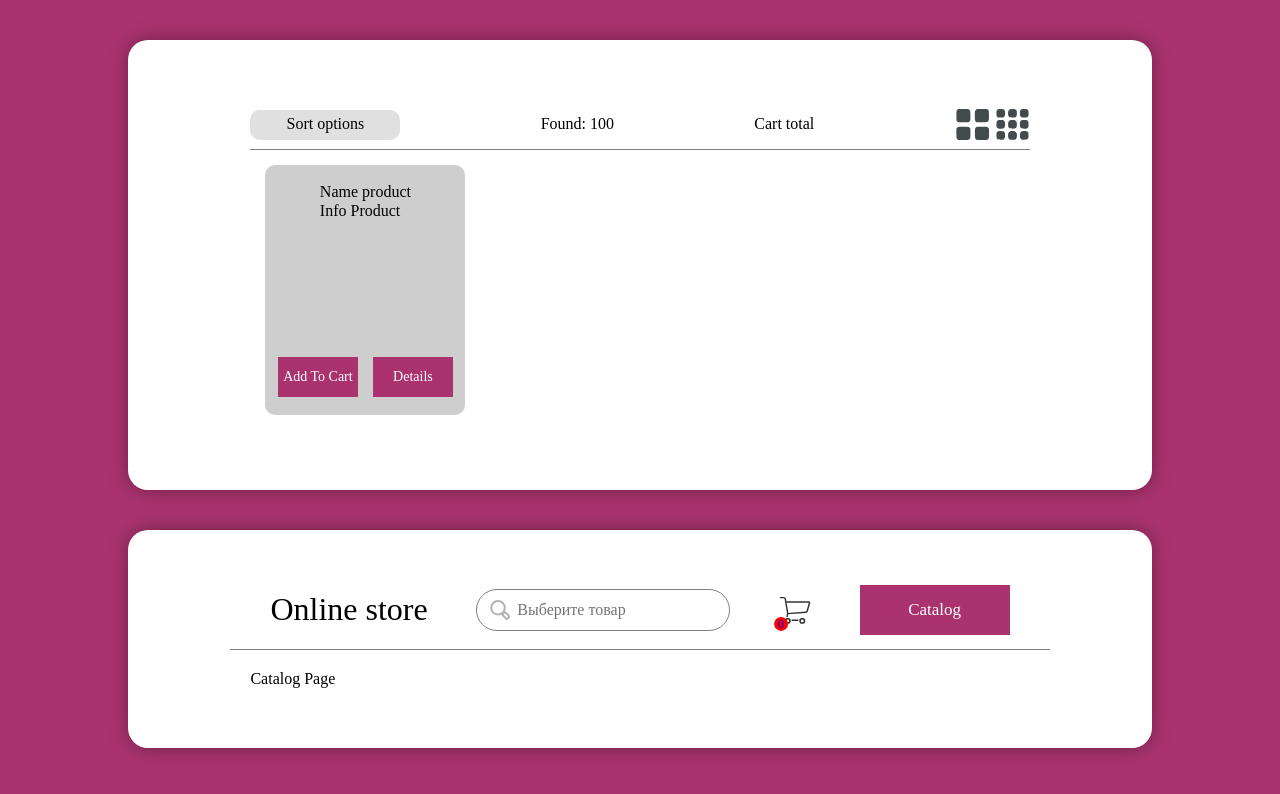
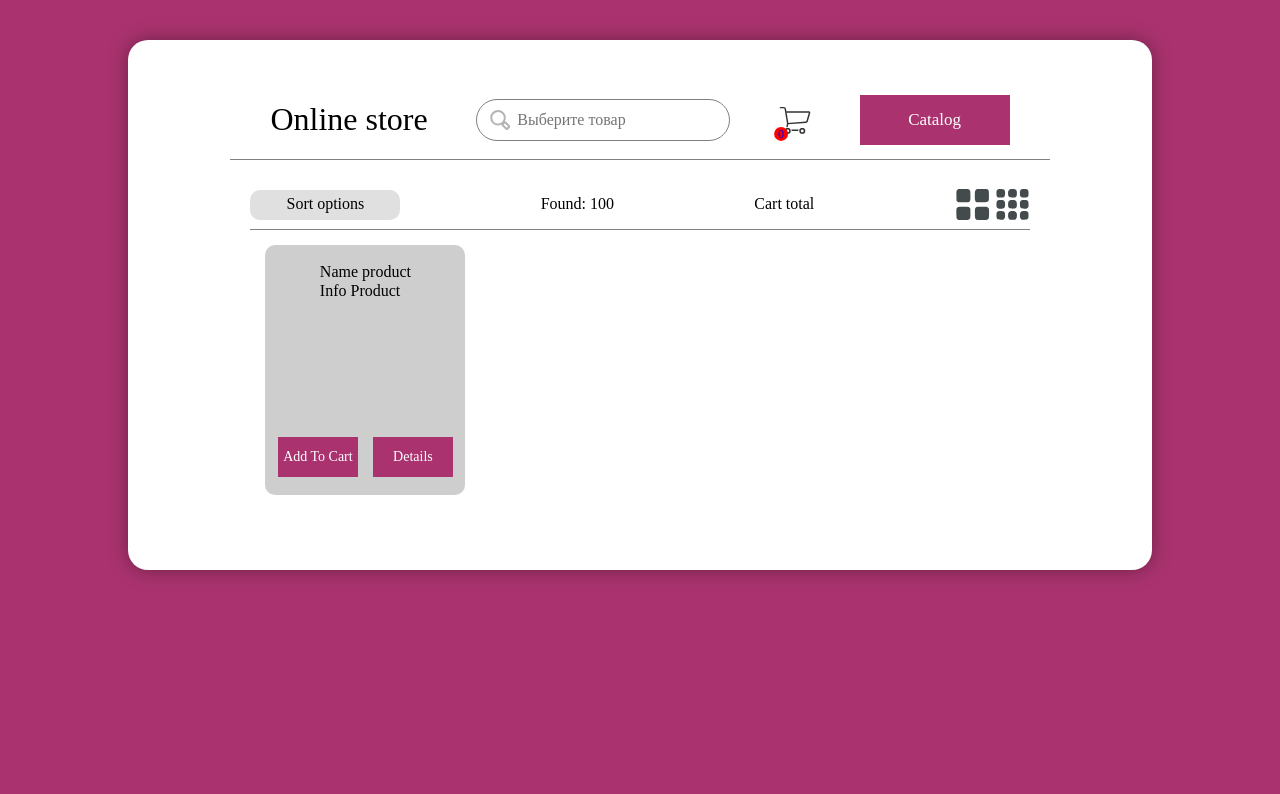
Before and after one commit to vladislavchikkj/Online-Store, a website built with webpack: page online-store/src/index.html in a window 1280 px wide. Both pictures are taken after a click on the link "Catalog". Built offline with nearby package versions, Linux system fonts and the light colour scheme.

Commit message:
fix: position catalog item

```diff
--- a/online-store/src/index.html
+++ b/online-store/src/index.html
@@ -7,32 +7,5 @@
   <title>Document</title>
 </head>
 <body>
-  <div class="container">
-    <div class="main-page">
-      <div class="products">
-        <div class="products__sort">
-          <div class="sort-bar">Sort options</div>
-          <div class="stat">Found: 100</div>
-          <div class="total-bar">Cart total</div>
-          <div class="view-mode">
-            <div class="big-v active-mode"></div>
-            <div class="small-v"></div>
-          </div>
-        </div>
-        <div class="products__items">
-          <div class="item-card">
-            <div class="item-text">
-              <div class="item-title">Name product</div>
-              <div class="item-info">Info Product</div>
-            </div>
-            <div class="item-buttons">
-              <div class="item-buttons__btn">Add To Cart</div>
-              <div class="item-buttons__btn">Details</div>
-            </div>
-          </div>
-        </div>
-      </div>
-    </div>
-  </div>
 </body>
 </html>
--- a/online-store/src/pages/catalog-page/index.ts
+++ b/online-store/src/pages/catalog-page/index.ts
@@ -1,17 +1,19 @@
 import  Page from '../core/templates/page';
+import Products from '../core/components/products';
 
 class CatalogPage extends Page {
-    static TextObgect = {
-        MainTitle: 'Catalog Page',
 
-    };
+    private products: Products;
+
 
     constructor(id: string) {
         super(id);
+        this.products = new Products('products');
     }
 
     render() {
-        const title = this.createPage(CatalogPage.TextObgect.MainTitle)
+        const title = this.createPage('');
+        title.append(this.products.render())
         this.container.append(title);
         return this.container;
     }
--- a/online-store/src/pages/core/components/products.ts
+++ b/online-store/src/pages/core/components/products.ts
@@ -1,16 +1,43 @@
-import Component from "../templates/components";
+
+class Products {
+
+    protected container: HTMLElement;
 
 
-class Products extends Component {
-    constructor(tagName: string, className: string) {
-        super(tagName, className);
+    constructor(id: string) {
+        this.container = document.createElement('div')
+        this.container.id = id;
     }
 
+
     renderProductElem() {
-        const productContainer = document.createElement('div');
+
+        const productContainer = this.container;
         productContainer.className = 'products'
-        productContainer.innerText = ''
-        this.container.append(productContainer)
+        productContainer.innerHTML = `
+        <div class="products__sort">
+            <div class="sort-bar">Sort options</div>
+            <div class="stat">Found: 100</div>
+            <div class="total-bar">Cart total</div>
+            <div class="view-mode">
+                <div class="big-v active-mode"></div>
+                <div class="small-v"></div>
+            </div>
+        </div>
+        <div class="products__items">
+            <div class="item-card">
+            <div class="item-text">
+                <div class="item-title">Name product</div>
+                <div class="item-info">Info Product</div>
+            </div>
+            <div class="item-buttons">
+                <div class="item-buttons__btn">Add To Cart</div>
+                <div class="item-buttons__btn">Details</div>
+            </div>
+            </div>
+        </div>
+        `
+
     }
 
     render() {
```
